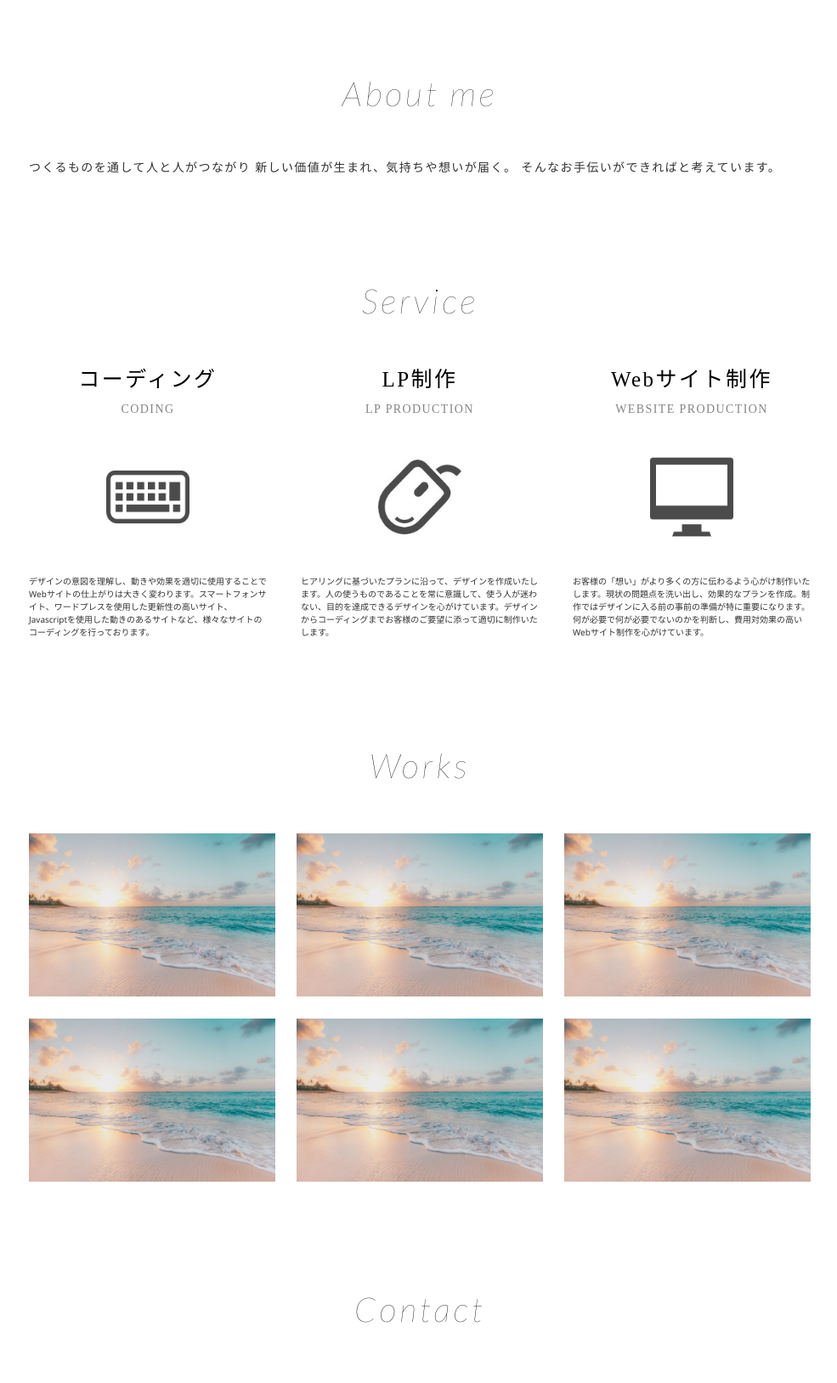
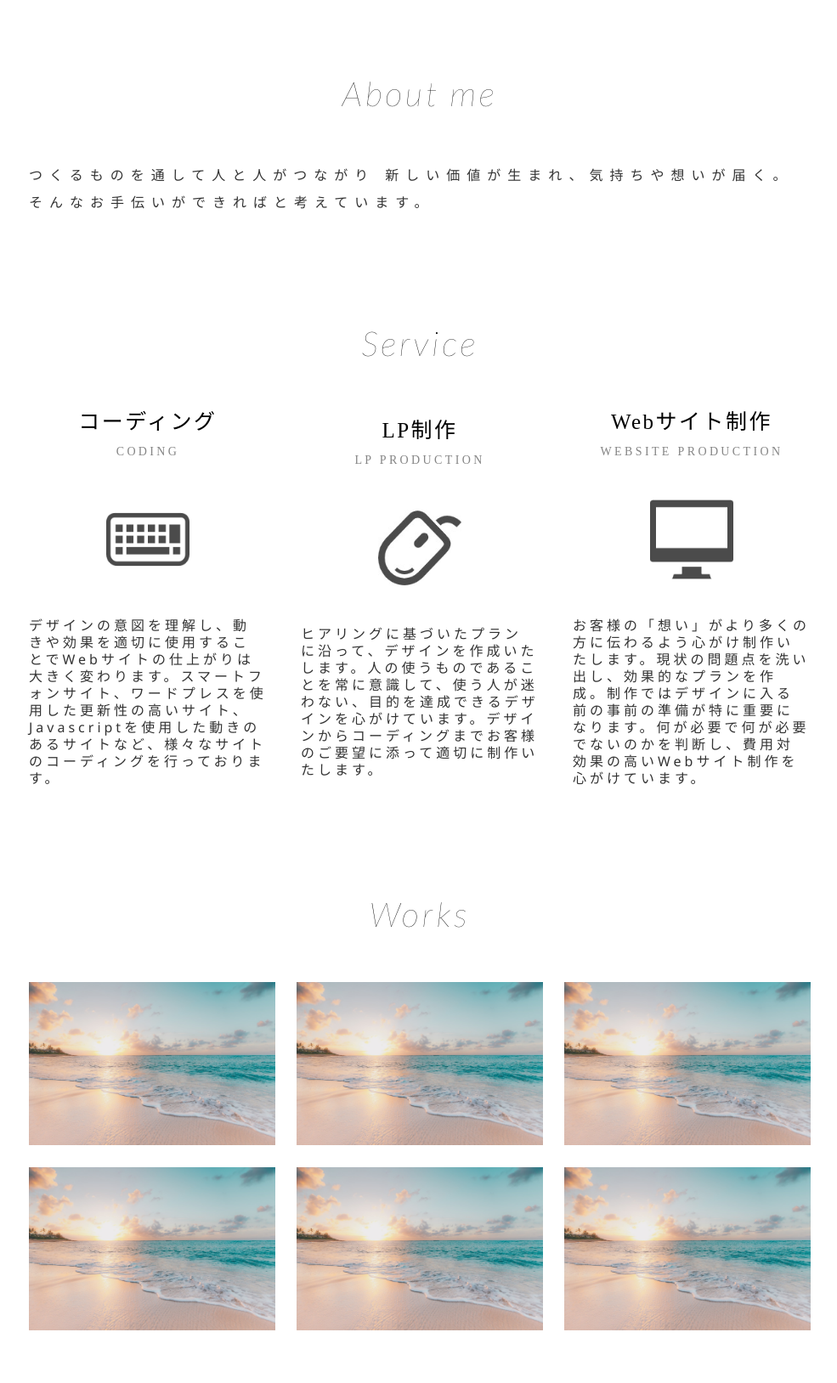
Before and after one commit to koh-suzuki/portfolio_4, a PHP site: page /html/index.html in a window 1280 px wide. Shown: the part 916-2544 px from the top of the page at 85% size, without its empty margins (146-1131 px from the left). Before the commit the page ends 2473 px from the top, so only its background shows below. Run offline with PHP 8.4, Linux system fonts and the light colour scheme.

Commit message:
service のテキスト調整

```diff
--- a/css/style.css
+++ b/css/style.css
@@ -440,6 +440,13 @@ ul {
   margin-bottom: 60px;
 }
 
+.section__text {
+  font-size: 1.6rem;
+  font-weight: 300;
+  line-height: 2;
+  letter-spacing: 0.5em;
+}
+
 .flexbox__row {
   display: flex;
   flex-wrap: wrap;
@@ -762,8 +769,15 @@ SP画面
   font-size: 1.4rem;
   font-weight: 400;
   line-height: 1;
-  letter-spacing: 0.1em;
+  letter-spacing: 0.24em;
   color: #858585;
+}
+
+.service__text {
+  font-size: 1.6rem;
+  font-weight: 300;
+  line-height: 1.25;
+  letter-spacing: 0.25em;
 }
 
 /* ===============================================*/
--- a/html/index.html
+++ b/html/index.html
@@ -116,22 +116,34 @@
       <h2 class="section__title">Works</h2>
       <section class="l-sectiom__inner works__list">
         <figure class="works__item">
-          <img src="/img/grid-sample-min.jpeg" alt="">
+          <a href="">
+            <img src="/img/grid-sample-min.jpeg" alt="制作物の画像">
+          </a>
         </figure>
         <figure class="works__item">
-          <img src="/img/grid-sample-min.jpeg" alt="">
+          <a href="">
+            <img src="/img/grid-sample-min.jpeg" alt="制作物の画像">
+          </a>
         </figure>
         <figure class="works__item">
-          <img src="/img/grid-sample-min.jpeg" alt="">
+          <a href="">
+            <img src="/img/grid-sample-min.jpeg" alt="制作物の画像">
+          </a>
         </figure>
         <figure class="works__item">
-          <img src="/img/grid-sample-min.jpeg" alt="">
+          <a href="">
+            <img src="/img/grid-sample-min.jpeg" alt="制作物の画像">
+          </a>
         </figure>
         <figure class="works__item">
-          <img src="/img/grid-sample-min.jpeg" alt="">
+          <a href="">
+            <img src="/img/grid-sample-min.jpeg" alt="制作物の画像">
+          </a>
         </figure>
         <figure class="works__item">
-          <img src="/img/grid-sample-min.jpeg" alt="">
+          <a href="">
+            <img src="/img/grid-sample-min.jpeg" alt="制作物の画像">
+          </a>
         </figure>
       </section>
     </section>
--- a/sass/Foundation/_base.scss
+++ b/sass/Foundation/_base.scss
@@ -68,6 +68,9 @@ ul {
   text-align: center;
   margin-bottom: 60px;
 }
+.section__text {
+  @include f_around(1.6, 3.2, 300, 500);
+}
 .flexbox__row {
   display: flex;
   flex-wrap: wrap;
--- a/sass/Layout/_main.scss
+++ b/sass/Layout/_main.scss
@@ -157,8 +157,11 @@
   @include f_around(2.5, 2.5, 400, 100);
 }
 .service__sub__title {
-  @include f_around(1.4, 1.4, 400, 100);
+  @include f_around(1.4, 1.4, 400, 240);
   color: #858585;
+}
+.service__text {
+  @include f_around(1.6, 2, 300, 250);
 }
 
 /* ===============================================*/
```
Also changed, not shown: 1 other file.
